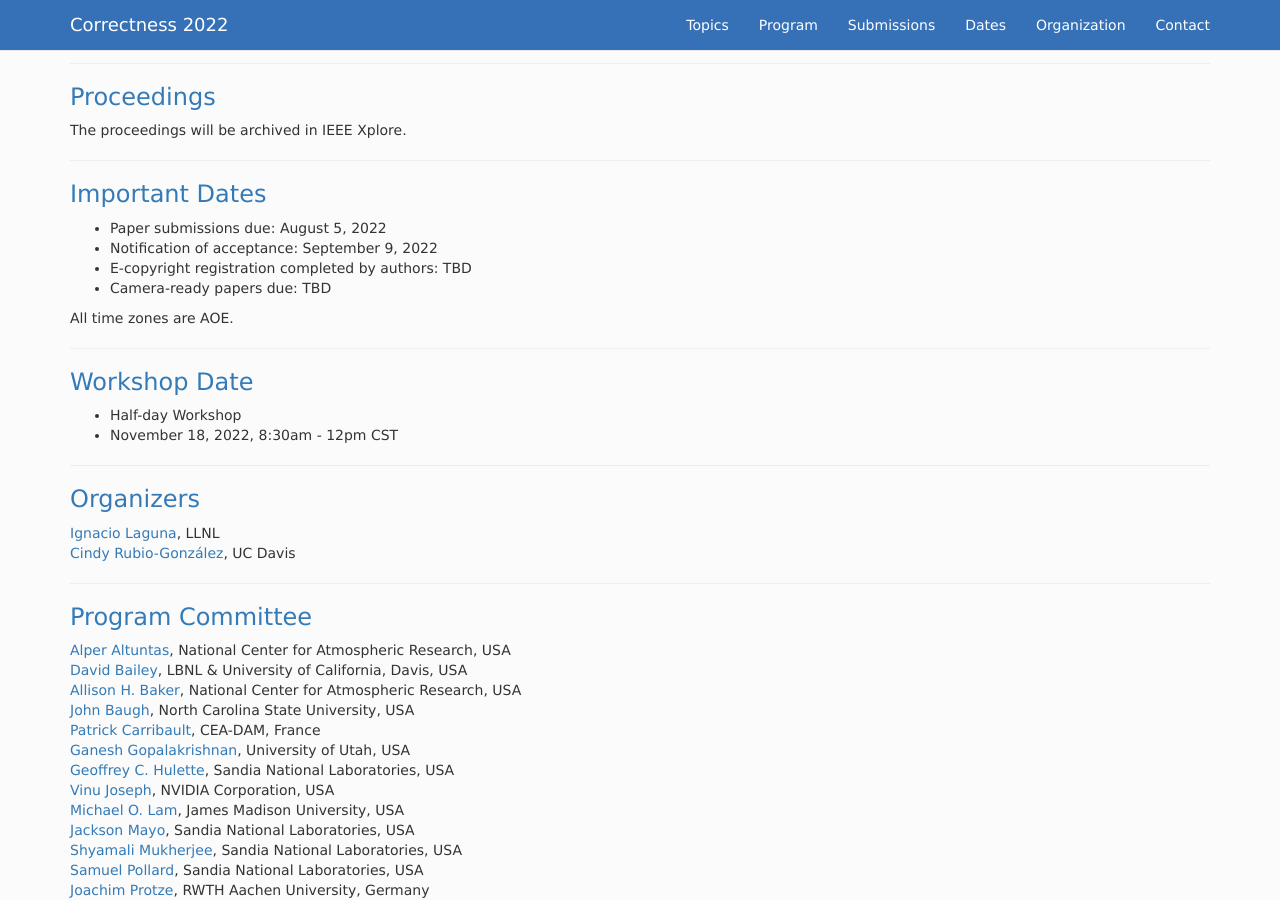
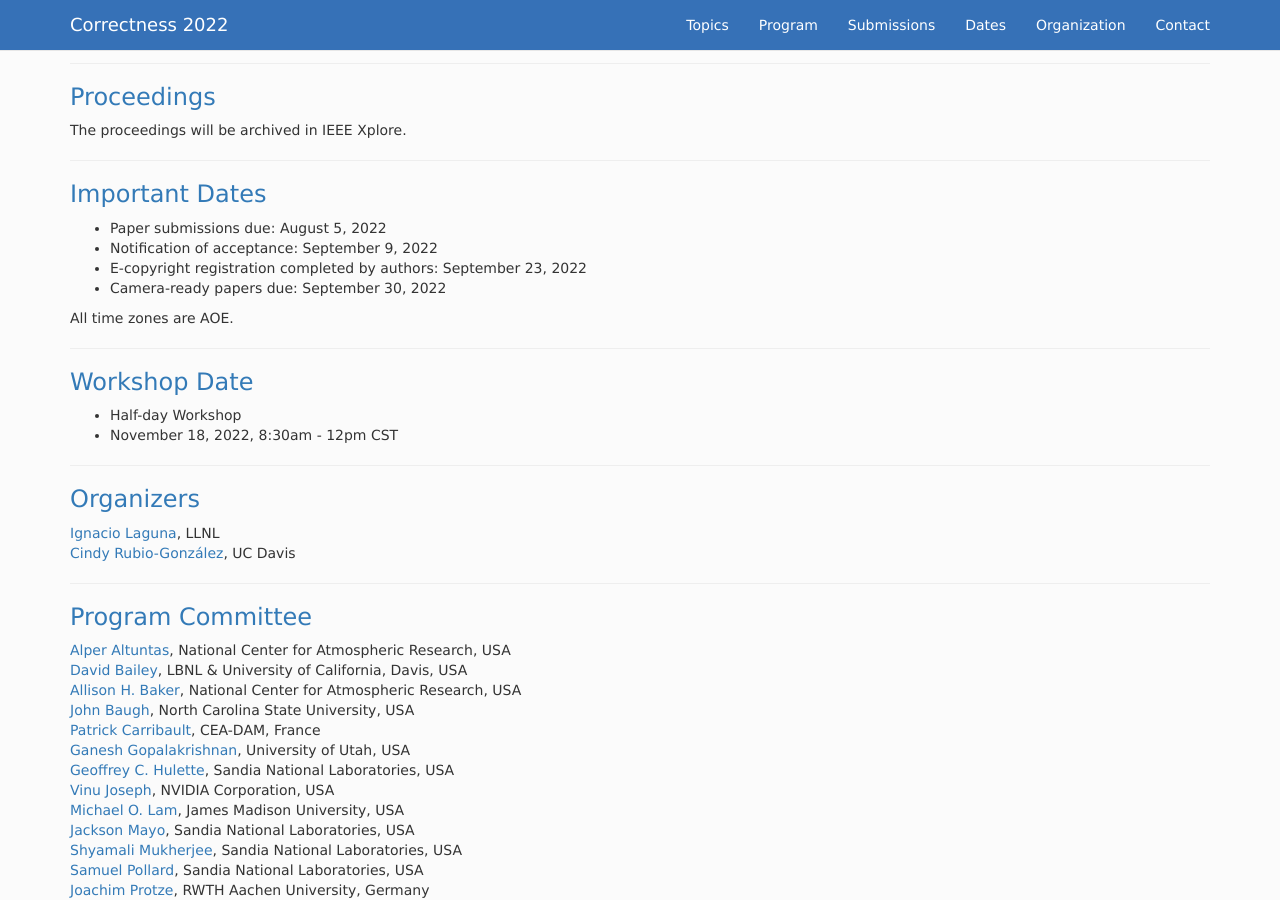
Before and after one commit to correctness-workshop/2022, a Jekyll site: the page built from index.md, in a window 1280 px wide and 900 px high, scrolled down 1722 px. Built offline with Jekyll 4.4.1, drawn with Linux system fonts in a browser that asks for light colours; nearby versions of some CDN libraries; the list of posts is cut into pages by our own code.

Commit message:
Update index.md

```diff
--- a/index.md
+++ b/index.md
@@ -92,8 +92,8 @@ The proceedings will be archived in IEEE Xplore.
 
 * Paper submissions due: August 5, 2022
 * Notification of acceptance: September 9, 2022
-* E-copyright registration completed by authors: TBD
-* Camera-ready papers due: TBD
+* E-copyright registration completed by authors: September 23, 2022
+* Camera-ready papers due: September 30, 2022
 
 All time zones are AOE.
 
```
